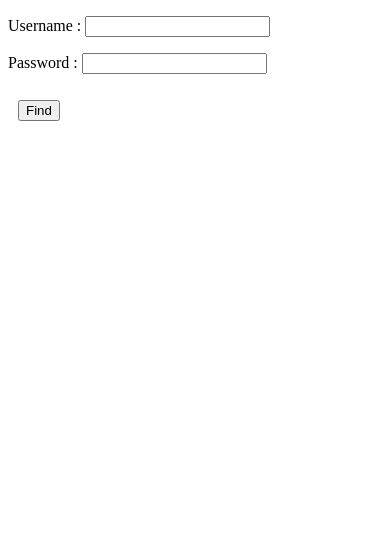
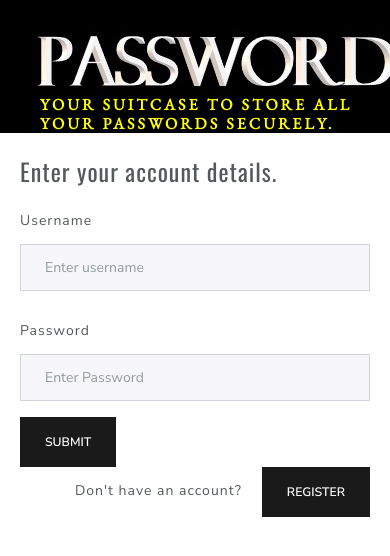
Before and after one commit to shivamgupta077/PasswordCase, a Django app: page /login/ in a window 390 px wide; the page is wider, and only the part inside the window is pictured. Shown: the top 556 px of that part. Run offline with Django 3.2, Linux system fonts and the light colour scheme; some libraries are stand-ins or nearby versions.

Commit message:
Login template created

```diff
--- /dev/null
+++ b/mysite/account/templates/account/base.html
@@ -0,0 +1,31 @@
+{% load staticfiles %}
+<!DOCTYPE html>
+<html lang="en">
+<head>
+    <meta charset="UTF-8">
+    <title>PasswordCase</title>
+    <link href="https://fonts.googleapis.com/css?family=EB+Garamond" rel="stylesheet">
+    <link href="https://fonts.googleapis.com/css?family=Oswald" rel="stylesheet">
+    <link rel="stylesheet" href="https://bootswatch.com/lux/bootstrap.min.css">
+    <link rel="stylesheet" href="https://bootswatch.com/4/lux/bootstrap.css">
+    <style>
+        #header
+        {
+            font-family: 'EB Garamond', serif;
+            display: block;
+            margin: 0px;
+            padding: 0px;
+            margin-bottom: 20px;
+            background-color: black;
+        }
+    </style>
+</head>
+<body style="margin: 0px; padding: 0px;">
+    <div class="page-header" id="header">
+        <image style="margin-top: 30px;" src = "{% static '/account/icon.jpg' %}"/>
+        <h5 style="color: Yellow; margin-left: 40px; margin-top: 0px; margin">Your suitcase to store all your passwords securely.</h5>
+    </div>
+    {% block body %}
+    {% endblock %}
+</body>
+</html>
--- a/mysite/account/templates/account/login.html
+++ b/mysite/account/templates/account/login.html
@@ -1,12 +1,22 @@
-<!DOCTYPE html>
-<html lang="en">
-    <body>
-        <form method="post">
-            {% csrf_token %}
-            {{form.as_p}}
-            <div class="col-sm-1" style="margin: auto; padding: 10px;">
-                <button type="submit" class="btn btn-info btn-block" onClick="location.href='{% url 'login' %}'">Find</button>
+{% extends 'account/base.html' %}
+{% block body %}
+<body>
+    <form method="POST">
+        {% csrf_token %}
+        <fieldset style="margin-left: 20px; margin-right: 20px;">
+            <legend style="font-family: 'Oswald', sans-serif;">Enter your account details.</legend>
+            <div class="form-group">
+                <label class="col-form-label" for="inputDefault">Username</label>
+                <input type="text" class="form-control" name="username_input" id="inputDefault" placeholder="Enter username">
             </div>
-        </form>
-    </body>
-</html>
+            <div class="form-group">
+                <label  class="col-form-label" for="exampleInputPassword1">Password</label>
+                <input type="password" class="form-control" id="exampleInputPassword1" name="password_input" placeholder="Enter Password">
+            </div>
+            <button type="submit" class="btn btn-primary">Submit</button>
+        </fieldset>
+    </form>
+    <button type="submit" class="btn btn-primary" onClick="location.href='{% url 'register' %}'" style="float: right; margin-right: 20px;">REGISTER</button>
+    <label class="col-form-label" for="inputDefault" style="float: right; margin-right: 20px;">Don't have an account?</label>
+</body>
+{% endblock %}
```
Also changed, not shown: mysite/account/templates/account/register.html (+14 -38 lines), mysite/db.sqlite3.
